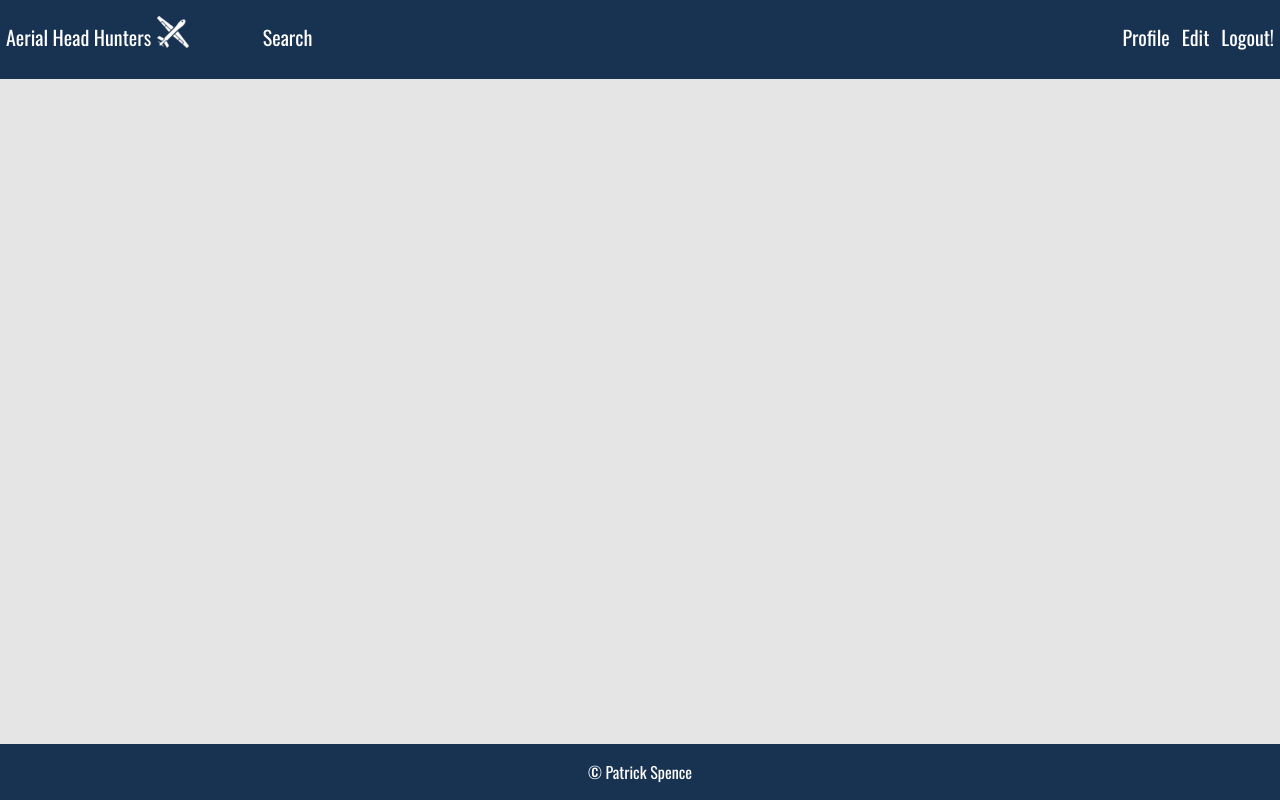
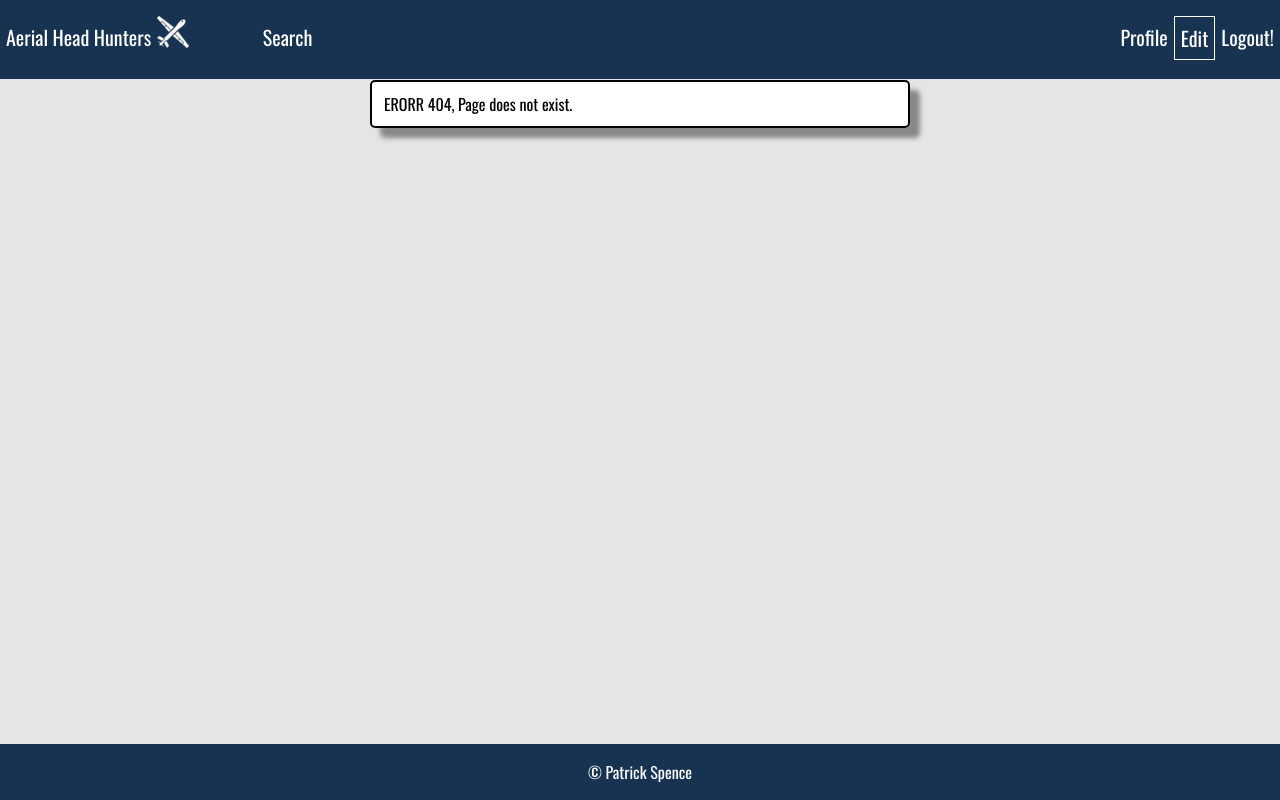
Before and after one commit to imPatSpence/webdev, a PHP site: page /404.php in a window 1280 px wide. Run offline with PHP 8.4, Linux system fonts and the light colour scheme; the visitor is signed in with stand-in values (Sample User, id 1).

Commit message:
fixed error page

```diff
--- a/404.php
+++ b/404.php
@@ -24,16 +24,18 @@ session_start();
 
   <title>404</title>
 	<link rel="stylesheet" type="text/css" href="styles.css">
-	<link rel="stylesheet" type="text/css" href="styles/droneProfile2.css">
 	 	<link href="https://fonts.googleapis.com/css?family=Oswald" rel="stylesheet">
 	<script src="js/jquery-3.1.1.js"></script>
 	<script src="/js/PgwSlider-master/pgwslider.js"></script>
 	<link href="/js/PgwSlider-master/pgwslider.min.css" rel="stylesheet" type="text/css">
+		<link rel="stylesheet" type="text/css" href="styles/editAccount.css">
+
 
  </head>
  <body>
+<fieldset class = "loginbox">
+ERORR 404, Page does not exist.
 
-PAGE DOES NOT EXIST
 </body>
 <div class="footer">
 		<div id="rectangleFooter">
```
